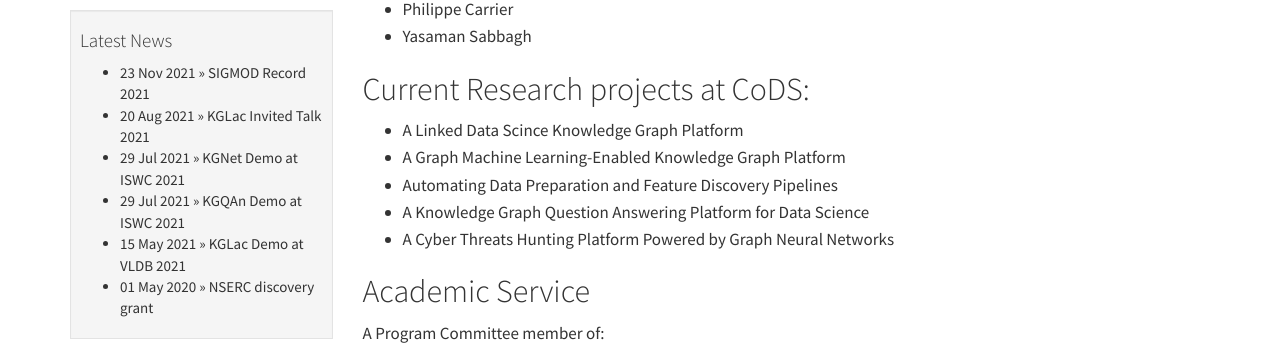
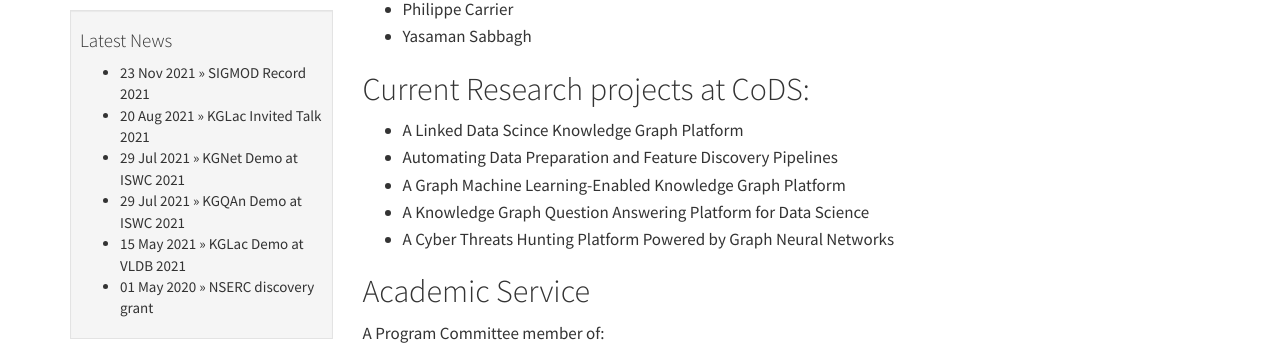
Before and after one commit to mansoure/mansoure.github.io, a Jekyll site: the page built from index.md, in a window 1280 px wide and 900 px high, scrolled down 588 px. Shown: the part 114-459 px from the top of the window. Built offline with Jekyll 4.4.1, drawn with Linux system fonts in a browser that asks for light colours; comment, search, counter and statistics services are not loaded.

```diff
--- a/index.md
+++ b/index.md
@@ -30,8 +30,8 @@ I am an assistant professor in the Department of Computer-Science and Software E
 ## Current Research projects at CoDS:
 
 - A Linked Data Scince Knowledge Graph Platform
+- Automating Data Preparation and Feature Discovery Pipelines
 - A Graph Machine Learning-Enabled Knowledge Graph Platform
-- Automating Data Preparation and Feature Discovery Pipelines
 - A Knowledge Graph Question Answering Platform for Data Science
 - A Cyber Threats Hunting Platform Powered by Graph Neural Networks
 
```
